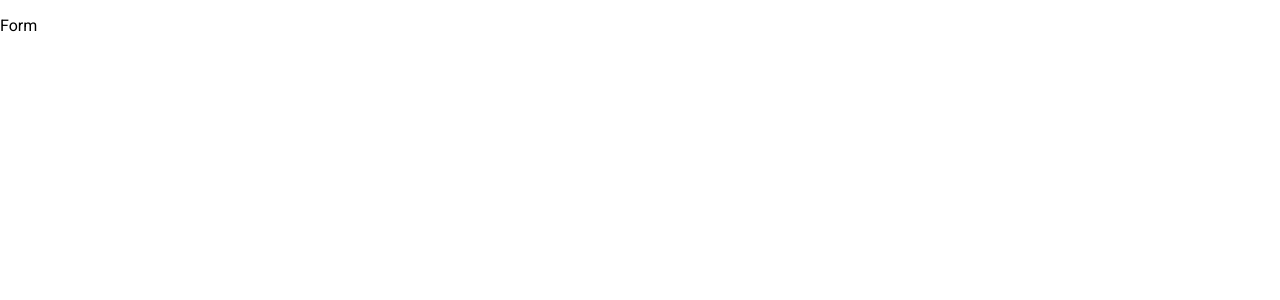
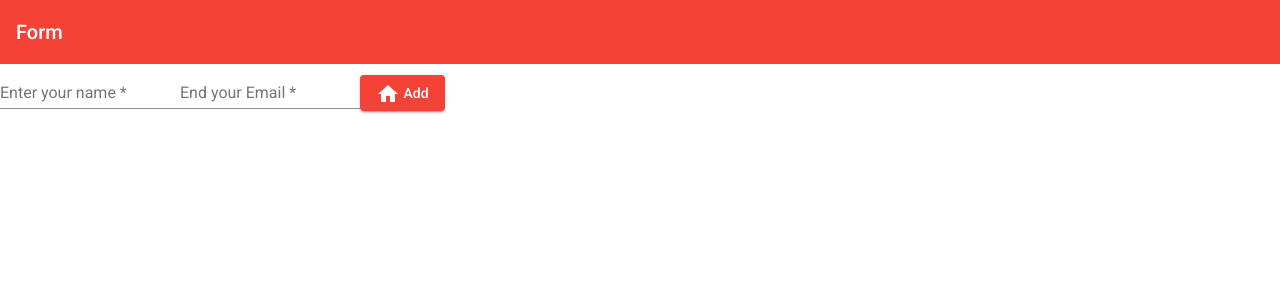
Before and after one commit to zunym/my-day4-form, an Angular app: page / in a window 1280 px wide. Shown: the top 300 px of the page. Built offline with nearby package versions, Linux system fonts and the light colour scheme.

Commit message:
Added angular fw in new component note.component.ts and html and import material dirs

```diff
--- a/src/app/app.module.ts
+++ b/src/app/app.module.ts
@@ -6,6 +6,7 @@ import { BrowserAnimationsModule } from '@angular/platform-browser/animations';
 
 import{ MaterialModule } from './material.module';
 import { NoteComponent } from './components/note.component';
+import { FormsModule } from '@angular/forms';
 
 @NgModule({
   declarations: [
@@ -15,7 +16,7 @@ import { NoteComponent } from './components/note.component';
   imports: [
     BrowserModule,
     BrowserAnimationsModule,
-    MaterialModule
+    MaterialModule,FormsModule
   ],
   providers: [],
   bootstrap: [AppComponent]
--- a/src/app/components/note.component.html
+++ b/src/app/components/note.component.html
@@ -1,3 +1,18 @@
-<p>
+<mat-toolbar color="warn">
   {{title}}
-</p>
+  <link rel="shortcut icon" href="favicon.ico" type="image/x-icon">
+</mat-toolbar>
+
+<form #thought="ngForm" (NgSubmit)="addMyThought(thought)">
+  <mat-form-field>
+    <input type="text" name="thoughts" placeholder="Enter your name" required ngModel matInput color="accent">
+  </mat-form-field>
+
+  <mat-form-field>
+    <input type="Email" name="email" placeholder="End your Email" required ngModel matInput>
+  </mat-form-field>
+
+  <button type="submit" mat-raised-button color="warn">
+    <mat-icon >home</mat-icon>
+    Add</button>
+</form>
--- a/src/app/components/note.component.ts
+++ b/src/app/components/note.component.ts
@@ -1,4 +1,5 @@
 import { Component, OnInit } from '@angular/core';
+import { NgForm } from '@angular/forms';
 
 @Component({
   selector: 'app-note',
@@ -6,10 +7,15 @@ import { Component, OnInit } from '@angular/core';
   styleUrls: ['./note.component.css']
 })
 export class NoteComponent implements OnInit {
-  title = "Form"
+  title = "Form";
+  thought : NgForm;
+
   constructor() { }
 
   ngOnInit() {
   }
 
+  addMyThought(thought: string){
+
+  }
 }
--- a/src/app/material.module.ts
+++ b/src/app/material.module.ts
@@ -1,7 +1,14 @@
 import { NgModule } from '@angular/core'
+import { MatFormFieldModule } from '@angular/material/form-field';
+import { MatInputModule } from '@angular/material/input';
+import { MatButtonModule } from '@angular/material/button';
+import { MatToolbarModule } from '@angular/material/toolbar';
+import { MatIconModule } from '@angular/material/icon';
 
 const MODULES = [
-
+    MatFormFieldModule,MatInputModule,
+    MatButtonModule,MatToolbarModule,
+    MatIconModule
 ]
 @NgModule({
 imports: MODULES,
```
Also changed, not shown: src/styles.css (line endings or trailing spaces).
